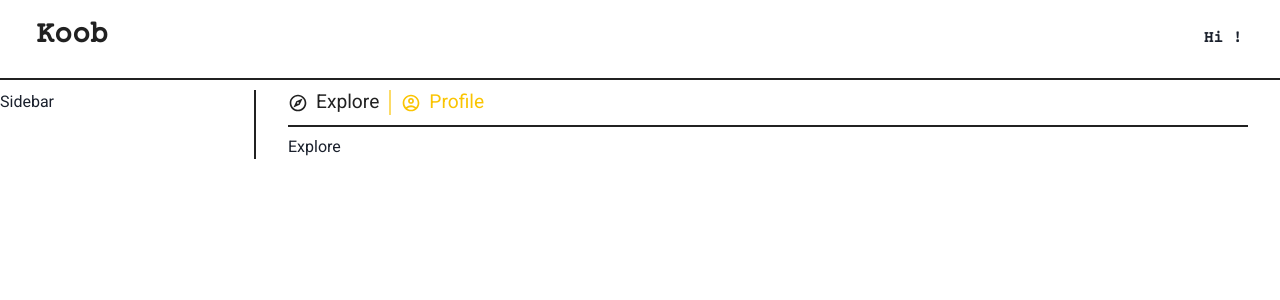
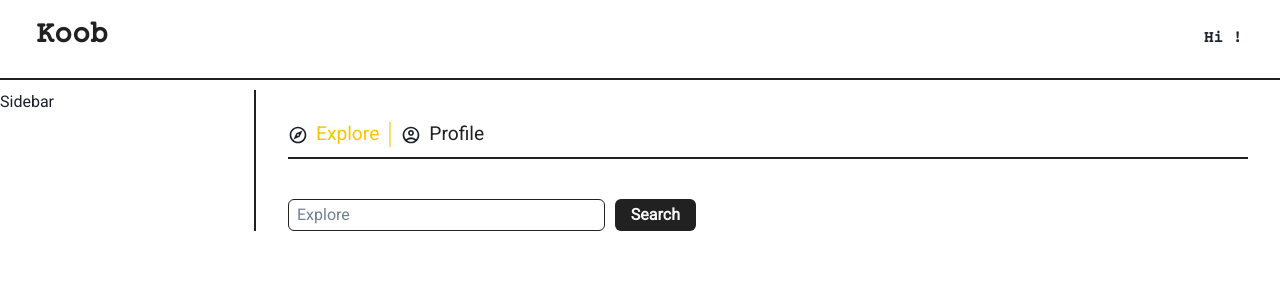
Before and after one commit to amalhassan/koob, a React (Create React App) app: page /explore in a window 1280 px wide. Shown: the top 300 px of the page. Built offline with nearby package versions, Linux system fonts and the light colour scheme; no server answers.

Commit message:
added searchBar component, functionality and styling

```diff
--- a/src/components/Explore/Explore.js
+++ b/src/components/Explore/Explore.js
@@ -1,8 +1,10 @@
-import React from 'react'
-
+import React, {useState} from 'react';
+import { Box } from '@chakra-ui/react';
+import SearchBar from '../SearchBar/SearchBar';
 const Explore = () => {
+  const [search, setSearch] = useState('');
   return (
-    <div>Explore</div>
+    <SearchBar search={search} setSearch={setSearch}/>
   )
 }
 
--- a/src/components/Main/Main.js
+++ b/src/components/Main/Main.js
@@ -6,7 +6,7 @@ import ExplorePage from '../../pages/ExplorePage/ExplorePage';
 import ProfilePage from '../../pages/ProfilePage/ProfilePage';
 const Main = () => {
     const [page, setPage] = useState("explore");
-    const [current, setCurrent] = useState(false);
+    const [current, setCurrent] = useState(true);
     const navigate = useNavigate();
     const handleClick = (e) => {
         navigate(`/${e}`, {replace: true});
@@ -15,16 +15,16 @@ const Main = () => {
     }
   return (
     <Flex w={{sm:'80%'}} direction={{base: 'column'}} px={{sm:'2rem'}} pt={{sm:'0.5rem'}}>
-        <Flex w='100%' fontSize = {{base: '1.4rem', sm: '1.2rem'}}>
-            <List display={'flex'} flexDirection={{base: 'column-reverse', sm:'row'}} w='100%' borderBottomWidth={{base:0, sm:'2px'}} borderColor={'koobBlack'} pb={{sm:'0.5rem'}} mb={{sm:'0.5rem'}} color = {current ? "koobAccentGold" : "koobBlack"}>
-                <ListItem alignSelf={'center'} onClick={() => handleClick("explore")} cursor={'pointer'}>
+        <Flex w='100%' fontSize = {{base: '1.4rem', sm: '1.2rem'}} mt={{base: '1rem', sm:'2rem'}}>
+            <List display={'flex'} flexDirection={{base: 'column-reverse', sm:'row'}} w='100%' borderBottomWidth={{base:0, sm:'2px'}} borderColor={'koobBlack'} pb={{sm:'0.5rem'}} mb={{sm:'0.5rem'}}>
+                <ListItem alignSelf={'center'} onClick={() => handleClick("explore")} cursor={'pointer'} _hover={{color: 'koobAccentGold' }}>
                     <ListIcon as={MdOutlineExplore} boxSize={{base: 7, sm: 5}}/>
-                    <Text display={'inline'}>Explore</Text>
+                    <Text display={'inline'} color = {current ? "koobAccentGold" : "koobBlack"}>Explore</Text>
                 </ListItem>
                 <Divider borderWidth={'1px'} borderColor={'koobAccentGold'} orientation={{md: 'vertical'}} h='auto' mx='10px' my='2px'/>
-                <ListItem alignSelf={'center'} onClick={() => handleClick("profile")} cursor='pointer' color = {current ? "koobBlack" : "koobAccentGold"}>
+                <ListItem alignSelf={'center'} onClick={() => handleClick("profile")} cursor='pointer' _hover={{color: 'koobAccentGold' }}>
                     <ListIcon as={MdOutlineAccountCircle} boxSize={{base: 7, sm: 5}}/>
-                    <Text display={'inline'} mr='7px'>Profile</Text>
+                    <Text display={'inline'} mr='7px' color = {current ? "koobBlack" : "koobAccentGold"}>Profile</Text>
                 </ListItem>
             </List>
         </Flex>
--- /dev/null
+++ b/src/components/SearchBar/SearchBar.js
@@ -0,0 +1,15 @@
+import React from 'react'
+import { Flex, Input, Button } from '@chakra-ui/react'
+const SearchBar = ({search, setSearch}) => {
+  const handleSubmit = () => {
+    console.log(search)
+  }
+  return (
+    <Flex w={'100%'} justifyContent={{base:'center', sm:'flex-start'}} alignItems={'center'} mt={'2rem'} columnGap={'10px'}>
+        <Input onChange={(e) => setSearch(e.target.value)} type='text' placeholder={"Explore"} w={{base: '65%', sm:'33%'}} borderColor={'koobBlack'} p={2} h={{base: '1.8rem', sm: '2rem'}} focusBorderColor='koobAccentGold'/>
+        <Button onClick={handleSubmit} h={{base: '1.8rem', sm: '2rem'}} color={'koobWhite'} bgColor={'koobBlack'} _hover={{bg: 'koobAccentGold' }}>Search</Button>
+    </Flex>
+  )
+}
+
+export default SearchBar
--- a/src/theme/colors.js
+++ b/src/theme/colors.js
@@ -1,6 +1,6 @@
 const colors = {
     koobBlack: "#212121",
-    koobWhite: "#FAFAFA",
+    koobWhite: "#F6F6F6",
     koobAccentGold: "#FAC402"
 }
 export default colors;
```
